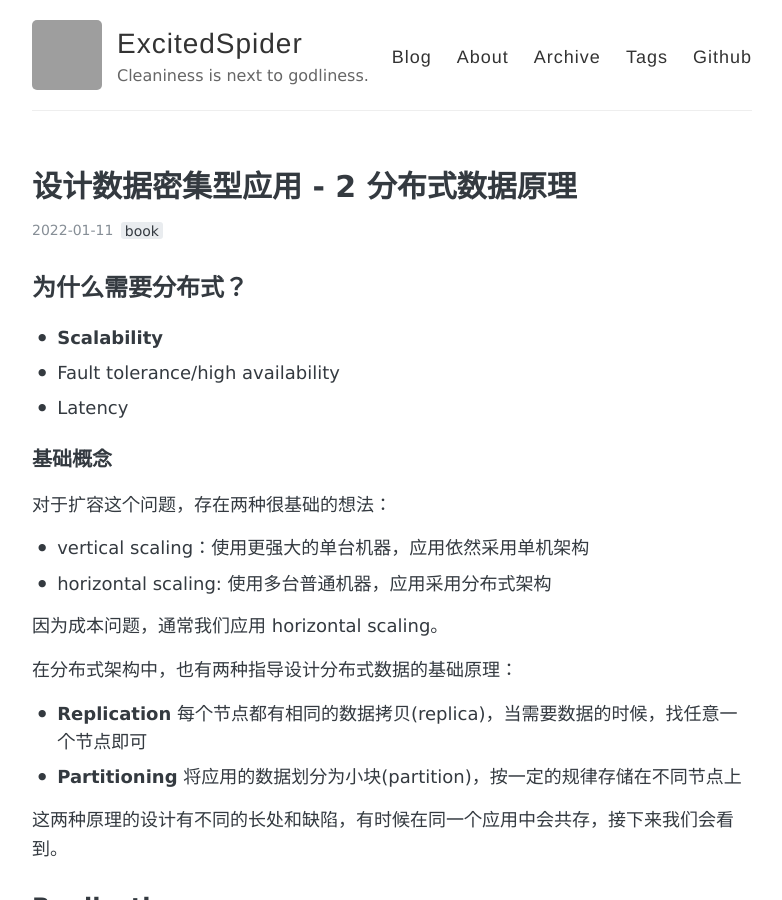
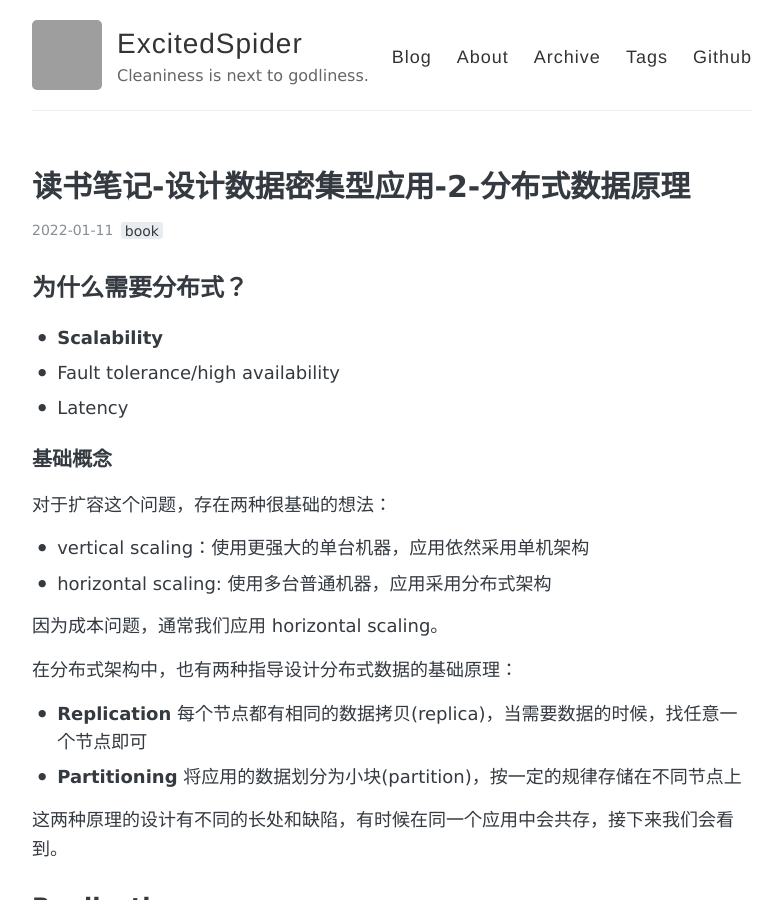
Before and after one commit to ExcitedSpider/archive.excitedspider.github.io, a Jekyll site: the page built from _posts/2022-1-11-设计数据密集型应用 - 2 分布式数据原理.md, in a window 1280 px wide and 900 px high. Shown: the whole window, without its empty margins (248-1030 px from the left). Built offline with Jekyll 4.4.1, drawn with Linux system fonts in a browser that asks for light colours; grey boxes are pictures that could not be loaded.

Commit message:
submit new post

```diff
--- a/_posts/2022-1-11-设计数据密集型应用 - 2 分布式数据原理.md
+++ b/_posts/2022-1-11-设计数据密集型应用 - 2 分布式数据原理.md
@@ -1,6 +1,6 @@
 ---
 layout: post
-title: "设计数据密集型应用 - 2 分布式数据原理"
+title: "读书笔记-设计数据密集型应用-2-分布式数据原理"
 date: 2022-1-11
 excerpt: "For a successful technology, reality must take precedence over public relations, for nature cannot be fooled."
 tags: [book]
```
